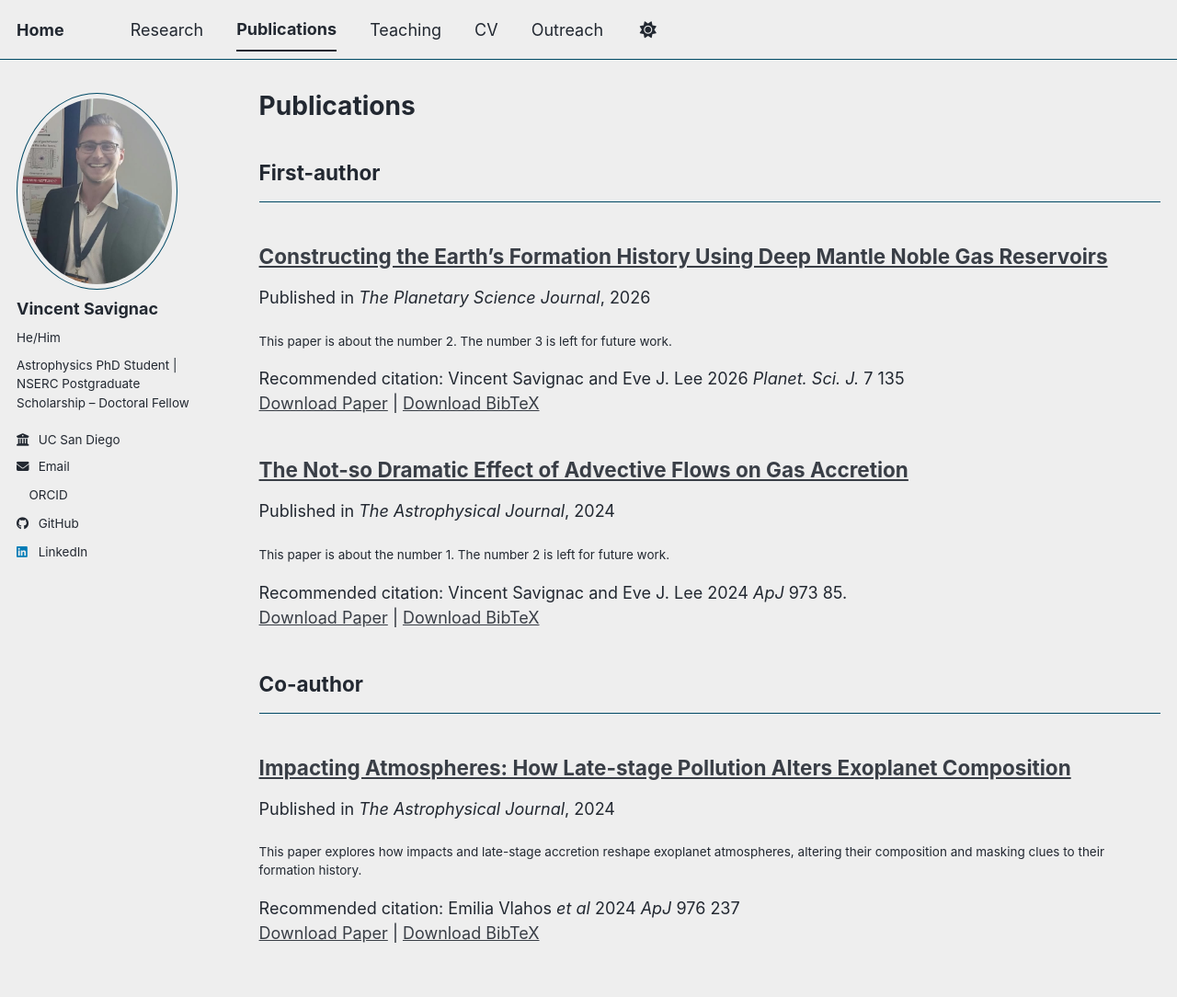
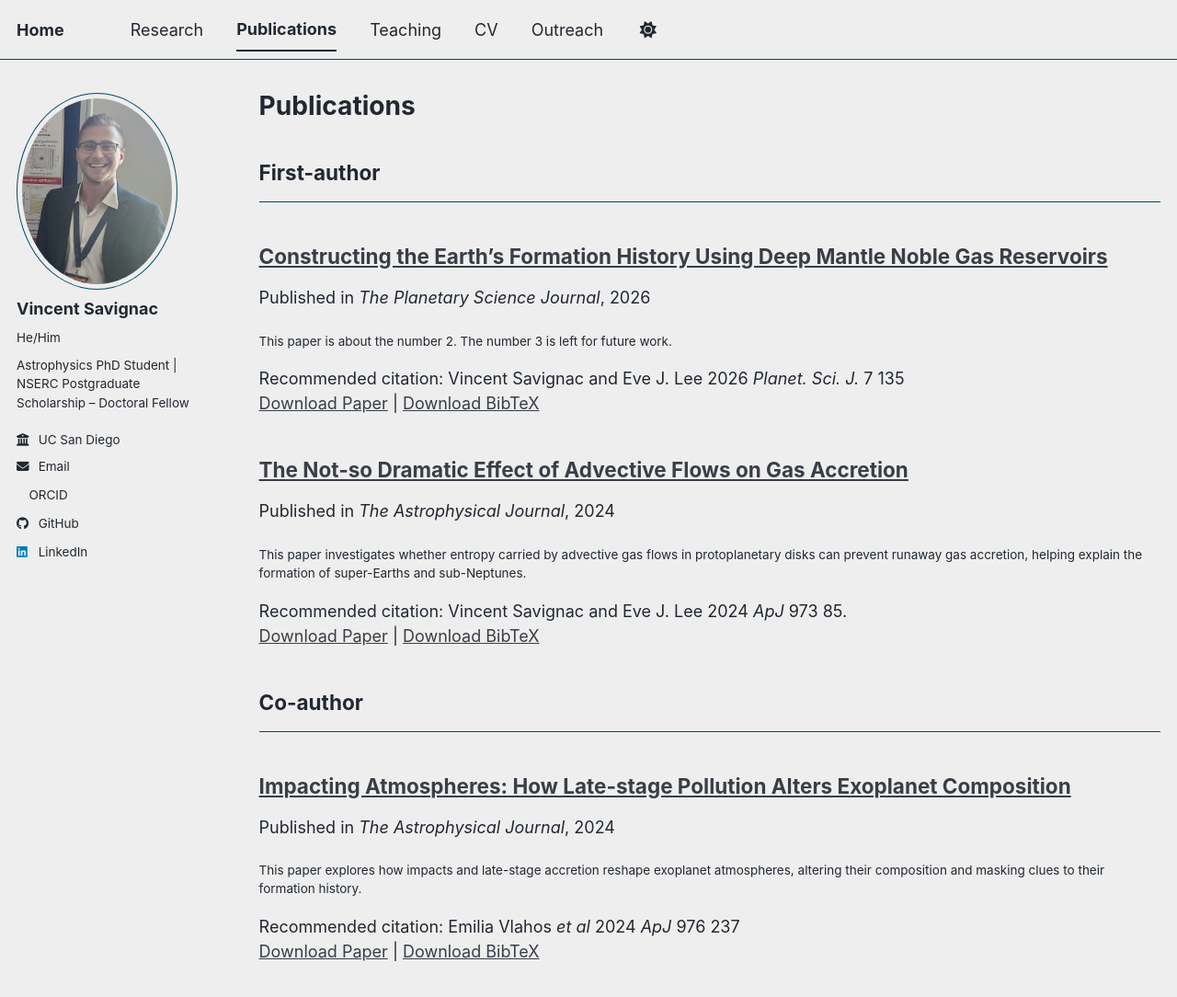
Before and after one commit to vincentsavignac/vincentsavignac.github.io, a Jekyll site: the page built from _pages/publications.html, in a window 1280 px wide and 1084 px high. Shown: the whole window at 92% size. Built offline with Jekyll 4.4.1, drawn with Linux system fonts in a browser that asks for light colours; a script bundle is joined from its source files by our own code; a style sheet for code colours, icons or effects is not loaded.

Commit message:
Revise excerpt for entropy advection publication
Updated the excerpt to provide a more detailed summary of the paper's focus on entropy and gas accretion in protoplanetary disks.

```diff
--- a/_publications/2024-09-20-entropy_advection.md
+++ b/_publications/2024-09-20-entropy_advection.md
@@ -3,7 +3,7 @@ title: "The Not-so Dramatic Effect of Advective Flows on Gas Accretion"
 collection: publications
 category: first_author
 permalink: /publication/2024-09-20-entropy_advection
-excerpt: 'This paper is about the number 1. The number 2 is left for future work.'
+excerpt: 'This paper investigates whether entropy carried by advective gas flows in protoplanetary disks can prevent runaway gas accretion, helping explain the formation of super-Earths and sub-Neptunes.'
 date: 2024-09-20
 venue: 'The Astrophysical Journal'
 paperurl: 'https://vincentsavignac.github.io/files/entropy_advection_paper.pdf'
```
